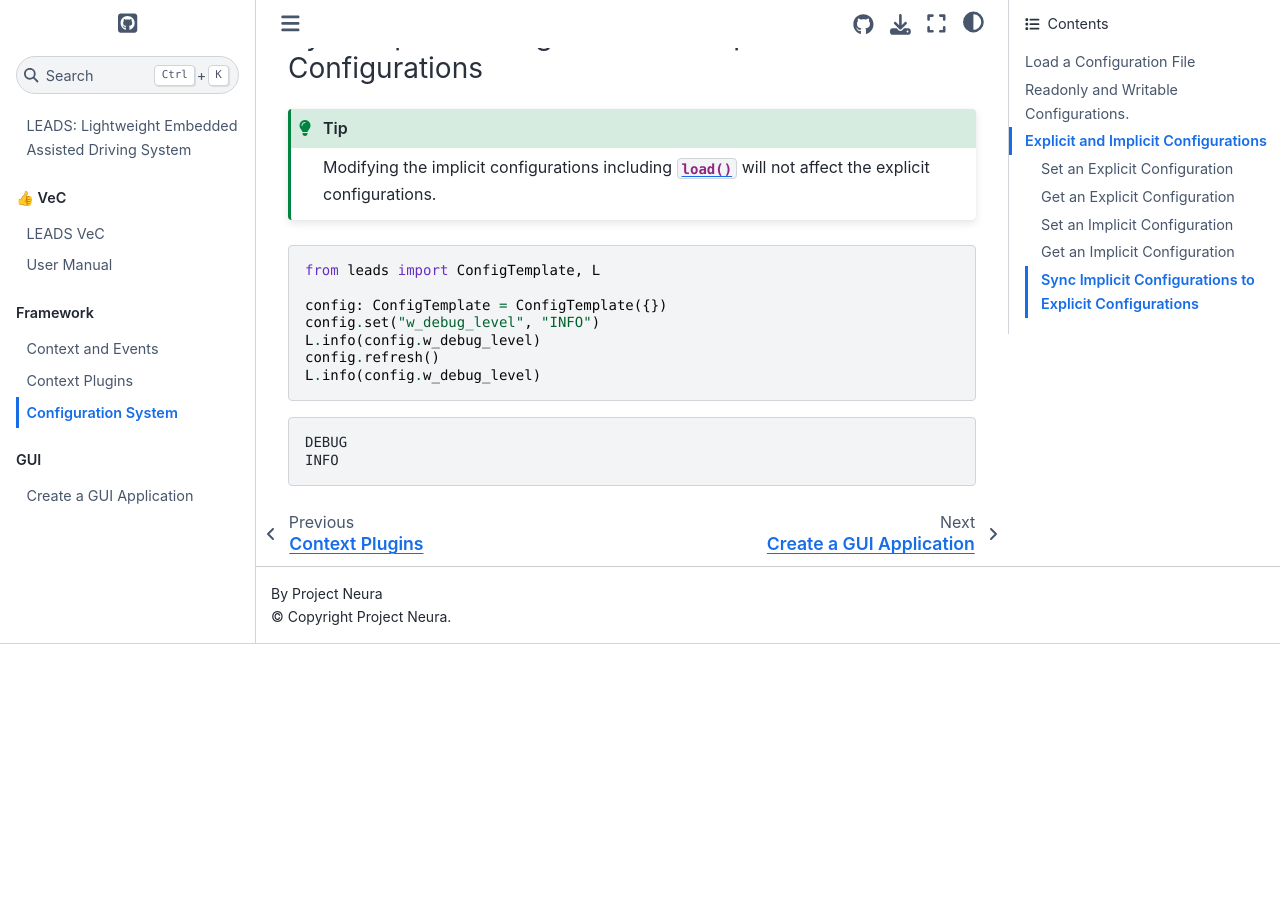
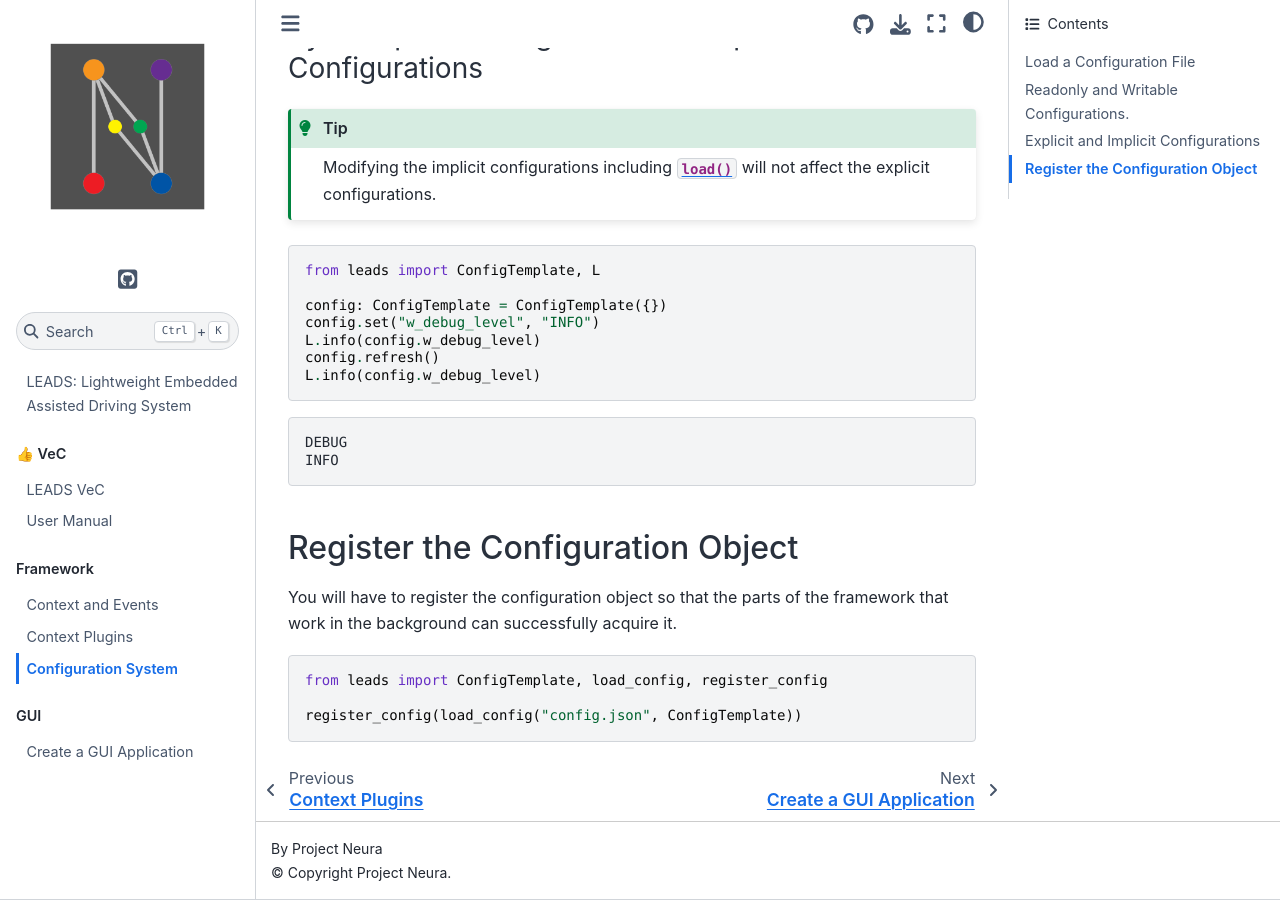
Before and after one commit to ProjectNeura/leads-docs, a Sphinx documentation site: the page built from docs/config.md, in a window 1280 px wide and 900 px high, scrolled down 2597 px. Built offline with Sphinx 7.4.7 and the Sphinx Book theme 1.1.4, drawn with Linux system fonts in a browser that asks for light colours; pages that are not in the unit, such as notebooks, are missing from menus; before the commit the page ends 3241 px from its top, so only the background shows below that.

Commit message:
Routine updates.

````diff
--- a/docs/conf.py
+++ b/docs/conf.py
@@ -50,7 +50,8 @@
 
 autodoc2_packages = [
     _SITE_PACKAGES + "/leads",
-    _SITE_PACKAGES + "/leads_gui"
+    _SITE_PACKAGES + "/leads_gui",
+    _SITE_PACKAGES + "/leads_vec"
 ]
 
 # -- Options for HTML output -------------------------------------------------
--- a/docs/config.md
+++ b/docs/config.md
@@ -130,3 +130,14 @@
 DEBUG
 INFO
 ```
+
+## Register the Configuration Object
+
+You will have to register the configuration object so that the parts of the framework that work in the background can
+successfully acquire it.
+
+```python
+from leads import ConfigTemplate, load_config, register_config
+
+register_config(load_config("config.json", ConfigTemplate))
+```
````
Also changed, not shown: docs/vec/user-manual.md (+4 -0 lines).
